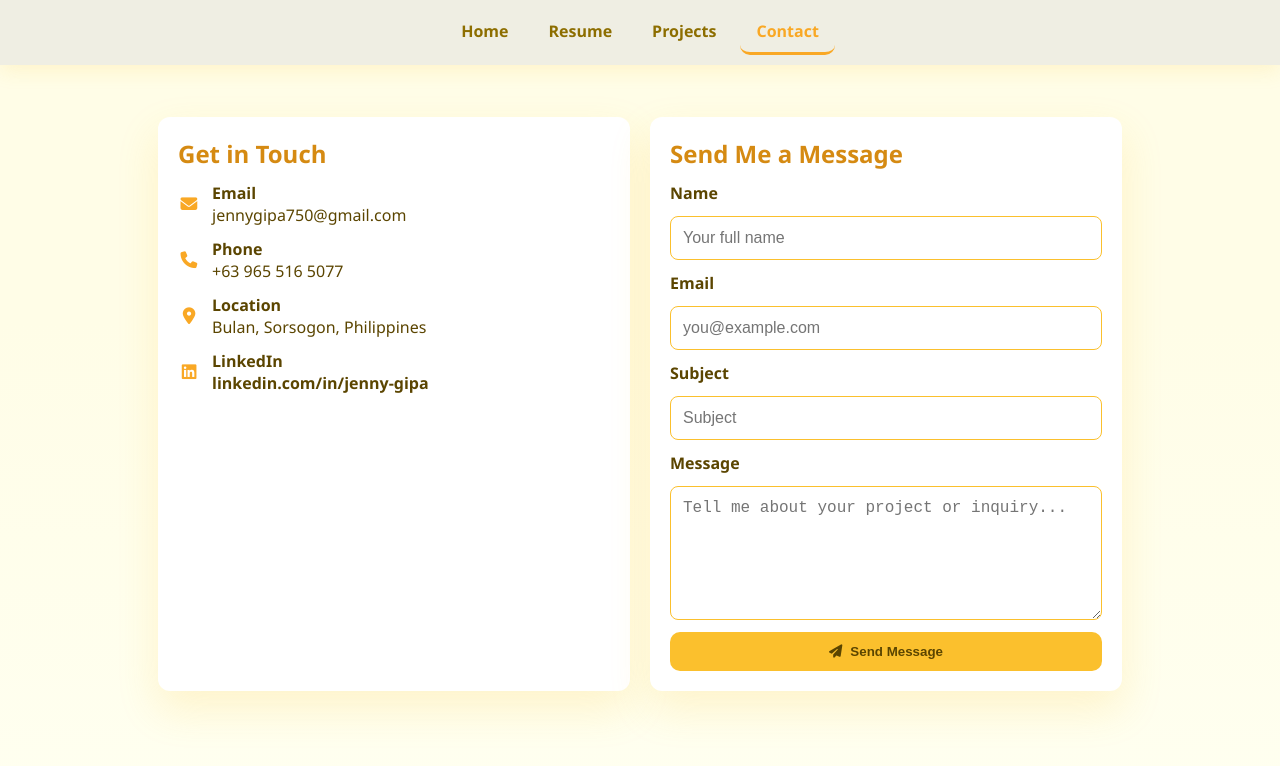
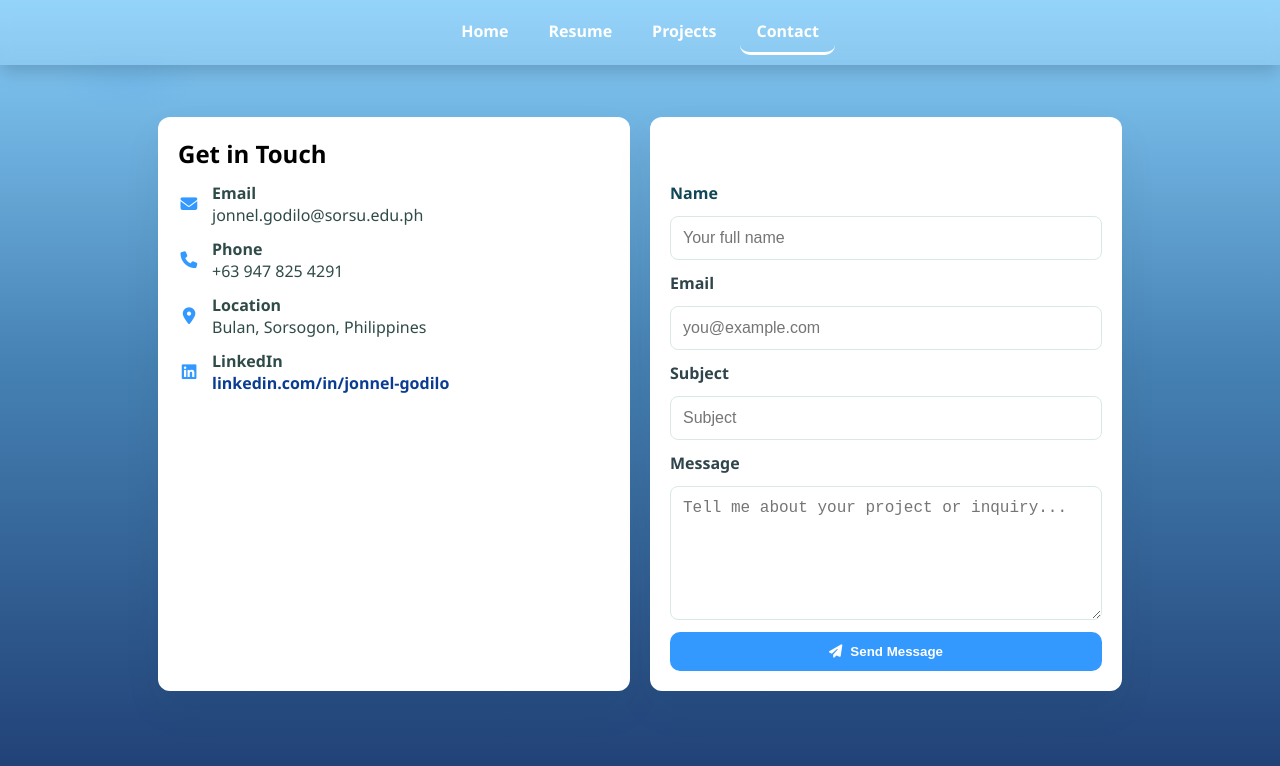
Before and after one commit to jonnelgodilo/my-portfolio, a plain HTML site: page contact.html in a window 1280 px wide. Drawn offline with Linux system fonts and the light colour scheme.

Commit message:
changing the color of text and theme

```diff
--- a/contact.html
+++ b/contact.html
@@ -3,98 +3,132 @@
 <head>
   <meta charset="utf-8" />
   <meta name="viewport" content="width=device-width,initial-scale=1" />
-  <title>Contact — Jenny Gipa</title>
+  <title>Contact — Jonnel Godilo</title>
   <link rel="stylesheet" href="https://cdnjs.cloudflare.com/ajax/libs/font-awesome/6.4.0/css/all.min.css">
   <style>
-    *{box-sizing:border-box;margin:0;padding:0}
-    body{
-      font-family:"Segoe UI", Roboto, Arial, sans-serif;
-      background: linear-gradient(180deg,#fffde7,#fffde7 40%,#fffff0 100%);
-      color:#5b4500;
-      padding-bottom:60px;
+    * { box-sizing: border-box; margin: 0; padding: 0; }
+    body {
+      font-family: "Segoe UI", Roboto, Arial, sans-serif;
+      background: radial-gradient(900px 400px at 10% 10%, rgba(0,102,204,0.06), transparent 8%),
+                  linear-gradient(180deg, #87cefa, #4682b4 45%, #1e3c72 100%);
+      color: #213130;
+      padding-bottom: 60px;
     }
 
-    /* Top Navigation */
-    .top-nav{
-      background:rgba(239, 238, 227, 0.95);
-      box-shadow:0 6px 18px rgba(251,192,45,0.15);
-      position:sticky;top:0;z-index:99
+    /* Top nav */
+    .top-nav {
+      background: rgba(255,255,255,0.12);
+      backdrop-filter: blur(6px);
+      box-shadow: 0 6px 18px rgba(0,0,0,0.2);
+      position: sticky;
+      top: 0;
+      z-index: 99;
     }
-    .nav-wrap{max-width:1000px;margin:0 auto;padding:10px 20px;display:flex;justify-content:center}
-    .nav{list-style:none;display:flex;gap:8px}
-    .nav a{
-      display:inline-block;
-      padding:10px 16px;
-      border-radius:10px;
-      text-decoration:none;
-      color:#8d6e00;
-      font-weight:600
+    .nav-wrap {
+      max-width: 1000px;
+      margin: 0 auto;
+      padding: 10px 20px;
+      display: flex;
+      justify-content: center;
     }
-    .nav a.active{
-      color:#f9a825;
-      border-bottom:3px solid #f9a825
+    .nav { list-style: none; display: flex; gap: 8px; }
+    .nav a {
+      display: inline-block;
+      padding: 10px 16px;
+      border-radius: 10px;
+      text-decoration: none;
+      color: #ffffff;
+      font-weight: 600;
+      transition: all .2s ease;
+      border-bottom: 3px solid transparent;
+    }
+    .nav a.active {
+      color: #ffffff;
+      border-bottom-color: #ffffff;
+    }
+    .nav a:hover {
+      background: #3399ff;
+      color: #ffffff;
     }
 
-    /* Main Wrapper */
-    .wrap{
-      max-width:1000px;
-      margin:34px auto;
-      padding:18px;
-      display:grid;
-      grid-template-columns:1fr 1fr;
-      gap:20px
+    /* Page content */
+    .wrap {
+      max-width: 1000px;
+      margin: 34px auto;
+      padding: 18px;
+      display: grid;
+      grid-template-columns: 1fr 1fr;
+      gap: 20px;
+    }
+    .card {
+      background: #fff;
+      border-radius: 12px;
+      padding: 20px;
+      box-shadow: 0 18px 40px rgba(15,50,45,0.06);
     }
 
-    /* Card */
-    .card{
-      background:#fff;
-      border-radius:12px;
-      padding:20px;
-      box-shadow:0 18px 40px rgba(251,192,45,0.18)
+    /* Headings */
+    h2 { margin-bottom: 12px; }
+    #contact-heading { color: #000000; } /* changed to black */
+    #message-heading { color: #ffffff; }
+
+    .contact-list { display: flex; flex-direction: column; gap: 12px; }
+    .contact-row {
+      display: flex;
+      gap: 12px;
+      align-items: center;
+      color: #2f4b48;
     }
-    h2{color:#d58a12;margin-bottom:12px}
-
-    /* Contact Info */
-    .contact-list{display:flex;flex-direction:column;gap:12px}
-    .contact-row{display:flex;gap:12px;align-items:center;color:#5b4500}
-    .contact-row i{font-size:1.05rem;width:22px;text-align:center;color:#f9a825}
-    .contact-row a{color:#5b4500;text-decoration:none;font-weight:600}
-    .contact-row a:hover{color:#fbc02d;text-decoration:underline}
-
-    /* Form */
-    form{display:flex;flex-direction:column;gap:12px}
-    label{font-weight:700;color:#5b4500}
-    input,textarea{
-      background:#fff;
-      padding:12px;
-      border:1px solid #fbc02d;
-      border-radius:8px;
-      font-size:1rem;
-      color:#5b4500
+    .contact-row i {
+      color: #3399ff; /* blue icons */
+      font-size: 1.05rem;
+      width: 22px;
+      text-align: center;
+      transition: color .2s ease;
     }
-    input:focus, textarea:focus{
-      outline:none;
-      border-color:#f9a825;
-      box-shadow:0 0 6px rgba(249,168,37,0.4)
-    }
-    button{
-      background:#fbc02d;
-      color:#5b4500;
-      padding:12px 16px;
-      border:none;
-      border-radius:10px;
-      font-weight:700;
-      cursor:pointer;
-      transition:transform .12s ease,box-shadow .12s ease;
-    }
-    button:hover{
-      transform:translateY(-3px);
-      box-shadow:0 10px 30px rgba(251,192,45,0.3)
+    .contact-row i:hover {
+      color: #0066cc; /* darker blue on hover */
     }
 
-    /* Responsive */
-    @media (max-width:880px){
-      .wrap{grid-template-columns:1fr; padding:18px}
+    /* LinkedIn link color */
+    .linkedin-link {
+      color: #0a3d91; /* dark blue text */
+      text-decoration: none;
+      font-weight: 600;
+    }
+    .linkedin-link:hover {
+      color: #0050b3;
+    }
+
+    form {
+      display: flex;
+      flex-direction: column;
+      gap: 12px;
+    }
+    input, textarea {
+      padding: 12px;
+      border: 1px solid #d8eae4;
+      border-radius: 8px;
+      font-size: 1rem;
+      color: #213130;
+    }
+    button {
+      background: #3399ff;
+      color: #fff;
+      padding: 12px 16px;
+      border: none;
+      border-radius: 10px;
+      font-weight: 700;
+      cursor: pointer;
+      transition: transform .12s ease, box-shadow .12s ease;
+    }
+    button:hover {
+      transform: translateY(-3px);
+      box-shadow: 0 10px 30px rgba(0,102,204,0.14);
+    }
+
+    @media (max-width: 880px) {
+      .wrap { grid-template-columns: 1fr; padding: 18px; }
     }
   </style>
 </head>
@@ -117,11 +151,11 @@
       <div class="contact-list">
         <div class="contact-row">
           <i class="fa-solid fa-envelope"></i>
-          <div><strong>Email</strong><div>jennygipa750@gmail.com</div></div>
+          <div><strong>Email</strong><div>jonnel.godilo@sorsu.edu.ph</div></div>
         </div>
         <div class="contact-row">
           <i class="fa-solid fa-phone"></i>
-          <div><strong>Phone</strong><div>+63 965 516 5077</div></div>
+          <div><strong>Phone</strong><div>+63 947 825 4291</div></div>
         </div>
         <div class="contact-row">
           <i class="fa-solid fa-location-dot"></i>
@@ -132,10 +166,8 @@
           <div>
             <strong>LinkedIn</strong>
             <div>
-              <a href="https://www.linkedin.com/in/jenny-gipa-67020a364"
-                 class="linkedin-link"
-                 target="_blank">
-                linkedin.com/in/jenny-gipa
+              <a href="https://www.linkedin.com/in/jonnel-godilo-560b67304" class="linkedin-link">
+                linkedin.com/in/jonnel-godilo
               </a>
             </div>
           </div>
@@ -146,17 +178,17 @@
     <!-- Right: Message Form -->
     <section class="card" aria-labelledby="message-heading">
       <h2 id="message-heading">Send Me a Message</h2>
-      <form id="contactForm" method="post" onsubmit="alert('Form submitted (demo). Replace form action with your backend or use EmailJS/Formspree).'); return false;">
-        <label>Name</label>
+      <form id="contactForm" method="post" onsubmit="alert('Form submitted (demo). Replace form action with your backend).'); return false;">
+        <label style="font-weight:700;color:#114657">Name</label>
         <input type="text" name="name" placeholder="Your full name" required>
 
-        <label>Email</label>
+        <label style="font-weight:700;color:#2f444b">Email</label>
         <input type="email" name="email" placeholder="you@example.com" required>
 
-        <label>Subject</label>
+        <label style="font-weight:700;color:#2f444b">Subject</label>
         <input type="text" name="subject" placeholder="Subject" required>
 
-        <label>Message</label>
+        <label style="font-weight:700;color:#2f444b">Message</label>
         <textarea name="message" placeholder="Tell me about your project or inquiry..." rows="6" required></textarea>
 
         <button type="submit"><i class="fa-solid fa-paper-plane" style="margin-right:8px"></i>Send Message</button>
```
